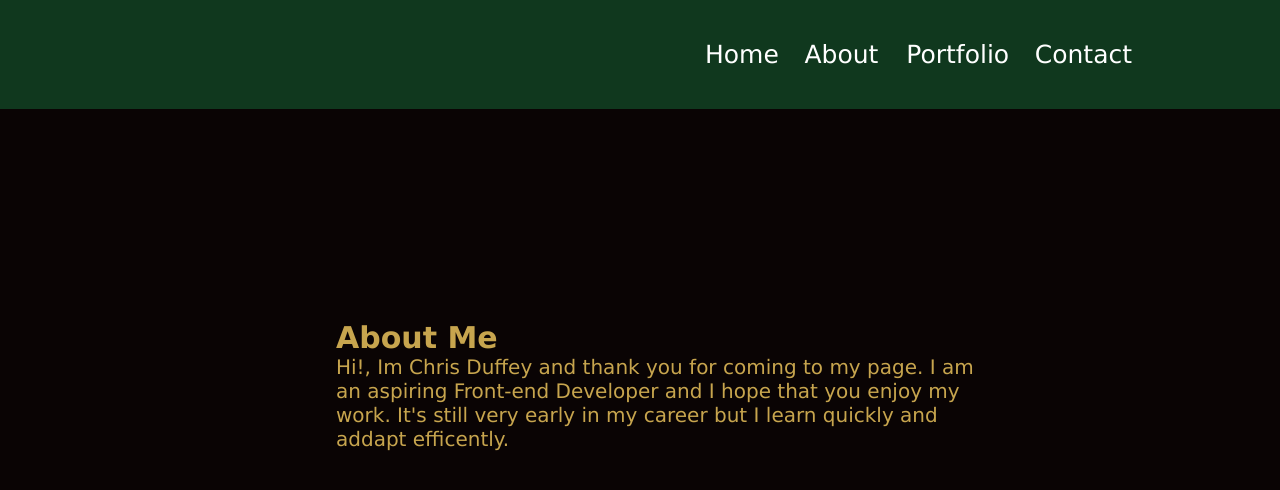
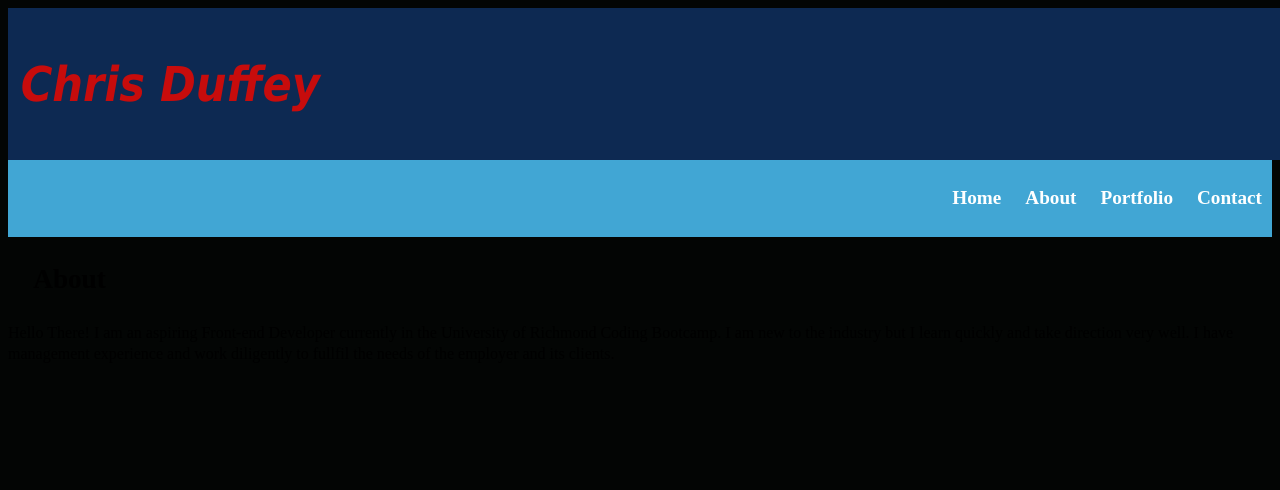
Before and after one commit to chrisduffey/portfolio, a plain HTML site: page index.html in a window 1280 px wide. Drawn offline with Linux system fonts and the light colour scheme; files that its build step writes are made by us from their sources.

Commit message:
redo of html

```diff
--- a/Assets/style.css
+++ b/Assets/style.css
@@ -1,54 +1,57 @@
 /* CSS Stle Sheet */
-
-html {
-    font-size: 110%;
-}
-* {
-    margin: 0%;
-    padding: 0;
-    box-sizing: border-box;
-    font-family: Verdana, Geneva, Tahoma, sans-serif;
-
-}
-
 body {
-    background-color:#0a0404;
-    margin: 25%;
+    display: flex;
+    flex-direction: column;
+    line-height: 1.3;
+    background-color: #030504;
 }
 header {
-    position: fixed;
+    text-decoration: center;
+    font-family: Tahoma, sans-serif;
+    font-weight: 900;
     top: 0px;
-    left: 0;
+    left:0;
     width: 100%;
-    padding: 40px 10%;
-    background:#10381e;
+    padding: 1%;
+    background:#184d9c83;
+    color: #c70c0c;
     display: flex;
-    justify-content: flex-end;
+    justify-content: space-between;
     align-items: center;
 
 
 }
-
-.header-content {
-    background:
-    position: absolute;
+h1 {
+    font-size: 300%;
+    font-style: italic;
 }
 
-.navbar a {
-    font-size: 25px;
-    font-weight: bolder;
-    /* display: flex; */
-    flex-direction: ;
-    justify-content: center;
-    color: white;
-    font-weight: 400;
-    margin-right: 20px;
-    text-decoration: none;
-    transition: .3s;
+h2 {
+    margin: 2%;
+    font-size: 170%;
 }
 
+.navbar  {
+    display: inline-flex;
+    justify-content: flex-end;
+    background-color: #41a6d4;
+    text-align: justify;
+    word-spacing: 20px;
+    padding: 10px;
+    transition: .3s;
+
+}
+
+.navbar a{
+    color: white;
+    font-size: larger;
+    font-weight: bolder;
+    text-decoration: none;
+}
+
+
 .navbar a:hover {
-    color: #bebc44 ;
+    color: #ec441ab7 ;
 }
 
 .about {
--- a/index.html
+++ b/index.html
@@ -1,45 +1,38 @@
 <!DOCTYPE html>
 <html lang="en">
-
     <head>
-    <meta charset="UTF-8">
-    <meta name="viewport" content="width=device-width, initial-scale=1.0">
+        <meta charset="UTF-8" />
+        <meta name="viewport" content="width=device-width,initial-scale=1.0"/>
         <title>Chris Duffey</title>
-    <link rel="stylesheet" href="/repos/portfolio-/Assets/style.css" type="text/css"/>
+        <link rel="stylesheet" href="/repos/portfolio-/Assets/# reset.css" />
+        <link rel="stylesheet" href="/repos/portfolio-/Assets/style.css" />
     </head>
 
     <body>
-
-    <header class="header">
-
+        <header>
+            <h1>Chris Duffey</h1>
+        </header>
 
         <nav class="navbar">
+            <ul>
                 <a href="#">Home</a>
-                <a href="#">About </a>
+                <a href="#">About</a>
                 <a href="#">Portfolio</a>
                 <a href="#">Contact</a>
+            </ul>
 
         </nav>
 
-    </header>
 
-
-     <section class="about">
-            <div class="about-content">
-                <h2> About Me</h2>
+        <main>
+            <section>
+                <article>
+                    <h2>About</h2>
                     <div>
-                <p>Hi!, Im Chris Duffey and thank you for coming to my page. I am an aspiring Front-end Developer and I hope that you enjoy my work. It's still very early in my career but I learn quickly and addapt efficently.
-                    </p>
+                        <p>Hello There! I am an aspiring Front-end Developer currently in the University of Richmond Coding Bootcamp. I am new to the industry but I learn quickly and take direction very well. I have management experience and work diligently to fullfil the needs of the employer and its clients.  </p>
                     </div>
-        </section>
-
-
+                </article>
 
             </section>
-
-
-    <footer>
-
-    </footer>
-
+        </main>
     </body>
```
Lines whose indentation alone changed are shown as unchanged.
